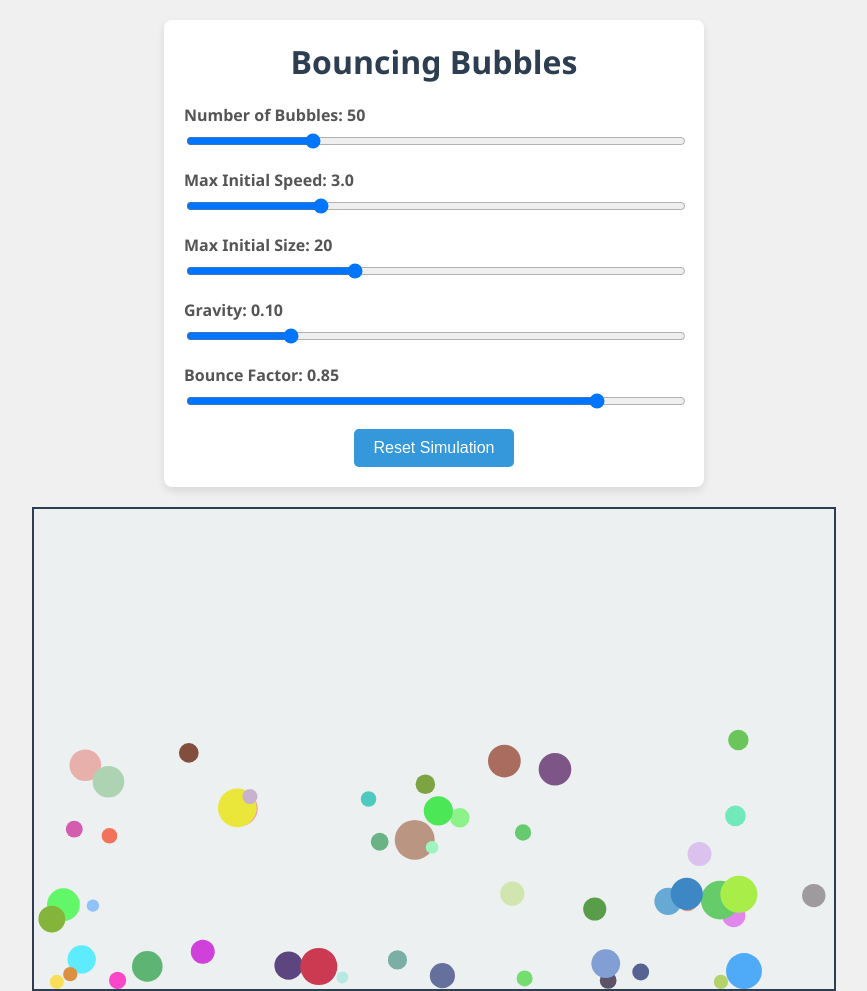
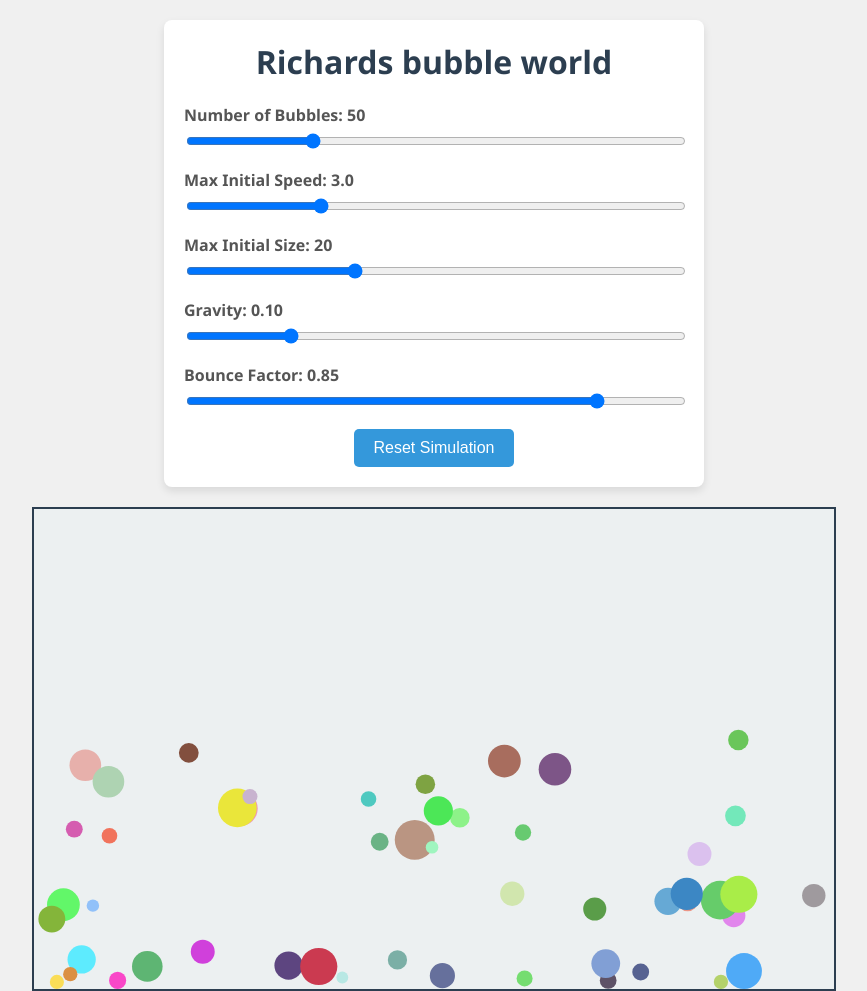
Before and after one commit to JDpiggy/good, a plain HTML site: page index.html in a window 1280 px wide. Shown: the whole page, without its empty margins (206-1073 px from the left). Drawn offline with Linux system fonts and the light colour scheme.

Commit message:
Update index.html

```diff
--- a/index.html
+++ b/index.html
@@ -8,7 +8,7 @@
 </head>
 <body>
     <div class="controls-container">
-        <h1>Bouncing Bubbles</h1>
+        <h1>Richards bubble world</h1>
 
         <div class="control-group">
             <label for="numBubbles">Number of Bubbles: <span id="numBubblesValue">50</span></label>
```
